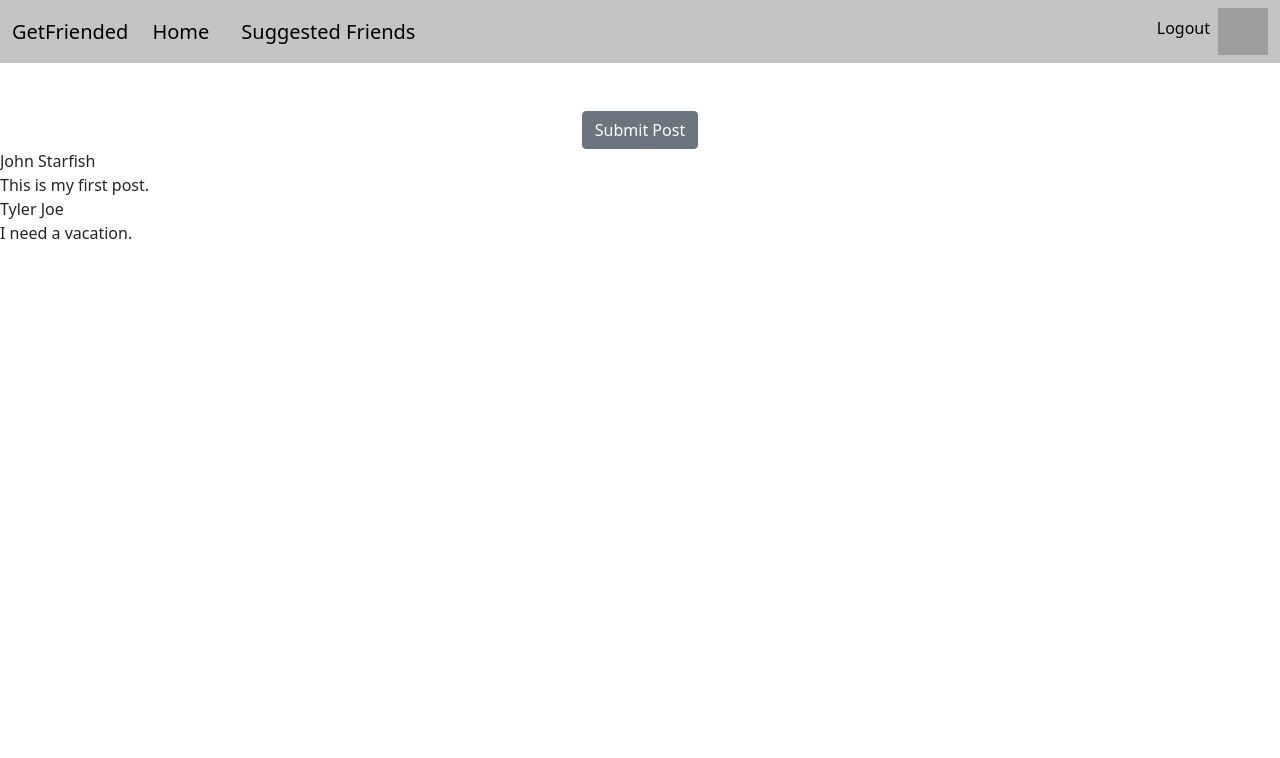
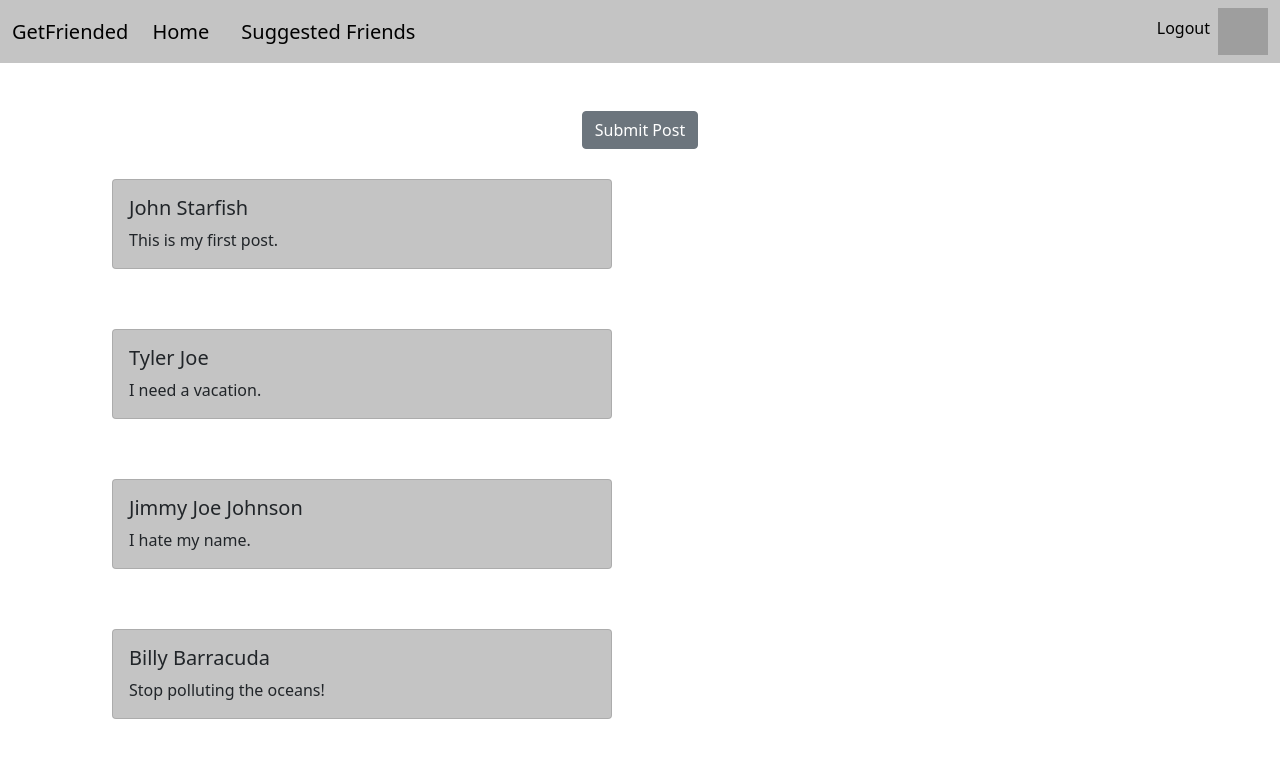
Before and after one commit to sporkupine/GetFriended, an Angular app: page / in a window 1280 px wide. Shown: the top 758 px of the page. Built offline with nearby package versions, Linux system fonts and the light colour scheme; grey boxes are pictures that could not be loaded.

Commit message:
changed posts to bootstrap cards

```diff
--- a/src/app/posts/post.model.ts
+++ b/src/app/posts/post.model.ts
@@ -1,5 +1,5 @@
 export interface Post {
  name: string,
  userId?: string,
- post: string
+ content: string
 }
--- a/src/app/posts/posts.component.html
+++ b/src/app/posts/posts.component.html
@@ -1 +1,21 @@
-<div *ngFor="let posts of posts">{{posts.name}} <br> {{posts.post}}</div>
+<div class="container">
+  <div class="row">
+    <div *ngFor="let post of posts">
+      <div class="col-md-6">
+        <div
+          class="card"
+          style="width: 500px; margin: 30px; background-color: #c4c4c4"
+        >
+          <div class="card-body">
+            <h5 class="card-title">
+              {{ post.name }}
+            </h5>
+            <p class="card-text">
+              {{ post.content }}
+            </p>
+          </div>
+        </div>
+      </div>
+    </div>
+  </div>
+</div>
--- a/src/app/posts/posts.service.ts
+++ b/src/app/posts/posts.service.ts
@@ -11,11 +11,19 @@ export class PostsService {
    posts: Post[] = [
         {
             name: 'John Starfish',
-            post: 'This is my first post.',
+            content: 'This is my first post.',
         },
         {
             name: 'Tyler Joe',
-            post: 'I need a vacation.',
+            content: 'I need a vacation.',
+        },
+        {
+          name: 'Jimmy Joe Johnson',
+          content: 'I hate my name.'
+        },
+        {
+          name: 'Billy Barracuda',
+          content: 'Stop polluting the oceans!'
         }
     ];
 
```
Also changed, not shown: 1 other file (tests, documents, lock files or other folders).
